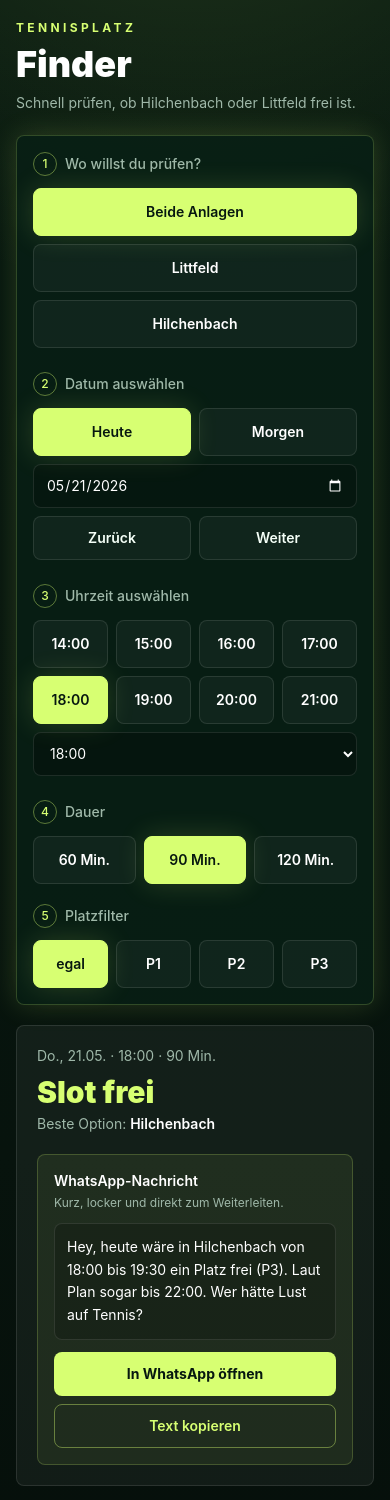
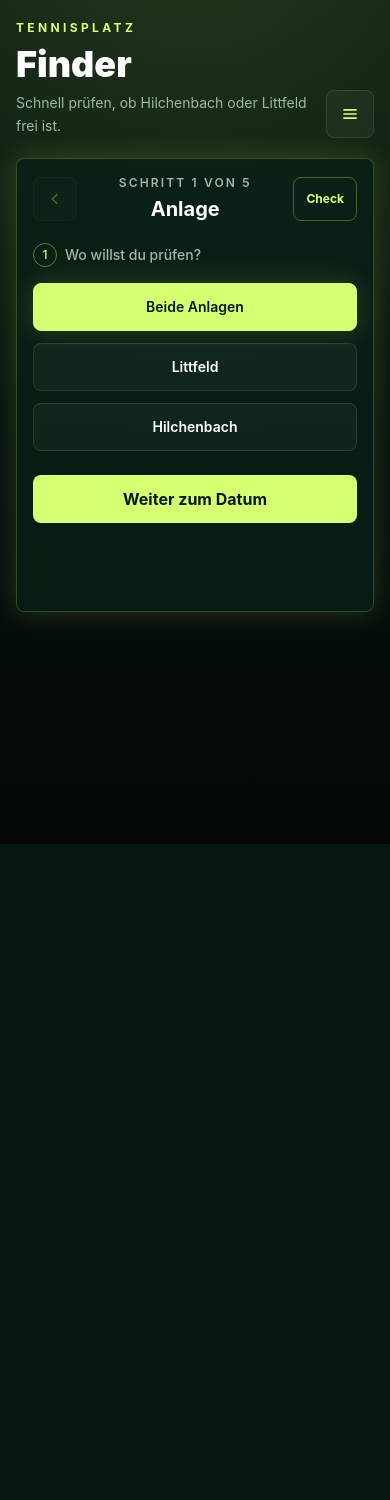
Before and after one commit to niklasnikvisualsmedia333/tennisplatz-finder, a React (Vite) app: page / in a window 390 px wide. Shown: the top 1500 px of the page. After the commit the page ends 844 px from the top, so only its background shows below. Built offline with nearby package versions, Linux system fonts and the light colour scheme.

Commit message:
Improve mobile step wizard

```diff
--- a/src/App.tsx
+++ b/src/App.tsx
@@ -1,4 +1,4 @@
-import { useMemo, useState, type ReactNode } from 'react';
+import { useEffect, useMemo, useRef, useState, type ReactNode } from 'react';
 import { courts, facilities, facilityIds, type CourtId, type FacilityId } from './data/facilities';
 import {
   analyzeAvailability,
@@ -13,13 +13,16 @@ import { addDays, formatDisplayDate, getDayKey, toIsoDate } from './lib/date';
 import { createWhatsAppText, createWhatsAppUrl } from './lib/share';
 
 type Scope = 'all' | FacilityId;
+type StepId = 1 | 2 | 3 | 4 | 5 | 6;
+type Duration = (typeof durations)[number];
 
 const times = Array.from({ length: 29 }, (_, index) => fromMinutes(toMinutes('08:00') + index * 30));
 const quickTimes = ['14:00', '15:00', '16:00', '17:00', '18:00', '19:00', '20:00', '21:00'];
 const durations = [60, 90, 120] as const;
+const storageKey = 'tennisplatz-finder-preferences';
 
 const baseNotice =
-  'Datenbasis: Trainingspläne plus manuell übertragene Termine. Kurzfristige Änderungen, private Buchungen, Wetter, Sperrungen und Verschiebungen bitte selbst prüfen.';
+  'Datenbasis: Trainingspläne plus manuell übertragene Termine. Kurzfristige Änderungen, private Buchungen, Wetter, Sperrungen und Verschiebungen bitte selbst prüfen. Vor allem bitte im Klubraum gegenprüfen, ob ein Event, Feiertag, Spieltag oder eine spontane Änderung eingetragen ist.';
 
 function cx(...classes: Array<string | false | null | undefined>): string {
   return classes.filter(Boolean).join(' ');
@@ -27,6 +30,44 @@ function cx(...classes: Array<string | false | null | undefined>): string {
 
 function scopeToFacilityIds(scope: Scope): FacilityId[] {
   return scope === 'all' ? facilityIds : [scope];
+}
+
+function isScope(value: unknown): value is Scope {
+  return value === 'all' || value === 'littfeld' || value === 'hilchenbach';
+}
+
+function isCourt(value: unknown): value is SelectedCourt {
+  return value === 'egal' || courts.includes(value as CourtId);
+}
+
+function isDuration(value: unknown): value is Duration {
+  return durations.includes(value as Duration);
+}
+
+function loadSavedPreferences(today: string) {
+  if (typeof window === 'undefined') {
+    return { scope: 'all' as Scope, date: today, time: '18:00', duration: 90 as Duration, selectedCourt: 'egal' as SelectedCourt };
+  }
+
+  try {
+    const saved = JSON.parse(window.localStorage.getItem(storageKey) ?? '{}') as Partial<{
+      scope: Scope;
+      date: string;
+      time: string;
+      duration: Duration;
+      selectedCourt: SelectedCourt;
+    }>;
+
+    return {
+      scope: isScope(saved.scope) ? saved.scope : ('all' as Scope),
+      date: typeof saved.date === 'string' ? saved.date : today,
+      time: typeof saved.time === 'string' && times.includes(saved.time) ? saved.time : '18:00',
+      duration: isDuration(saved.duration) ? saved.duration : (90 as Duration),
+      selectedCourt: isCourt(saved.selectedCourt) ? saved.selectedCourt : ('egal' as SelectedCourt),
+    };
+  } catch {
+    return { scope: 'all' as Scope, date: today, time: '18:00', duration: 90 as Duration, selectedCourt: 'egal' as SelectedCourt };
+  }
 }
 
 function StepLabel({ number, children }: { number: number; children: string }) {
@@ -37,6 +78,39 @@ function StepLabel({ number, children }: { number: number; children: string }) {
       </span>
       {children}
     </div>
+  );
+}
+
+function CalendarIcon() {
+  return (
+    <svg aria-hidden="true" viewBox="0 0 24 24" className="h-5 w-5" fill="none" stroke="currentColor" strokeWidth="2">
+      <path d="M7 3v4M17 3v4M4 9h16M6 5h12a2 2 0 0 1 2 2v11a2 2 0 0 1-2 2H6a2 2 0 0 1-2-2V7a2 2 0 0 1 2-2Z" />
+    </svg>
+  );
+}
+
+function ClockIcon() {
+  return (
+    <svg aria-hidden="true" viewBox="0 0 24 24" className="h-5 w-5" fill="none" stroke="currentColor" strokeWidth="2">
+      <path d="M12 6v6l4 2" />
+      <circle cx="12" cy="12" r="9" />
+    </svg>
+  );
+}
+
+function BackIcon() {
+  return (
+    <svg aria-hidden="true" viewBox="0 0 24 24" className="h-5 w-5" fill="none" stroke="currentColor" strokeWidth="2">
+      <path d="m15 18-6-6 6-6" />
+    </svg>
+  );
+}
+
+function MenuIcon() {
+  return (
+    <svg aria-hidden="true" viewBox="0 0 24 24" className="h-5 w-5" fill="none" stroke="currentColor" strokeWidth="2">
+      <path d="M4 7h16M4 12h16M4 17h16" />
+    </svg>
   );
 }
 
@@ -237,12 +311,16 @@ function SharePanel({
 
 export default function App() {
   const today = useMemo(() => toIsoDate(new Date()), []);
-  const [scope, setScope] = useState<Scope>('all');
-  const [date, setDate] = useState(today);
-  const [time, setTime] = useState('18:00');
-  const [duration, setDuration] = useState<(typeof durations)[number]>(90);
-  const [selectedCourt, setSelectedCourt] = useState<SelectedCourt>('egal');
+  const savedPreferences = useMemo(() => loadSavedPreferences(today), [today]);
+  const [scope, setScope] = useState<Scope>(savedPreferences.scope);
+  const [date, setDate] = useState(savedPreferences.date);
+  const [time, setTime] = useState(savedPreferences.time);
+  const [duration, setDuration] = useState<Duration>(savedPreferences.duration);
+  const [selectedCourt, setSelectedCourt] = useState<SelectedCourt>(savedPreferences.selectedCourt);
+  const [currentStep, setCurrentStep] = useState<StepId>(1);
+  const [menuOpen, setMenuOpen] = useState(false);
   const [copiedShareText, setCopiedShareText] = useState(false);
+  const dateInputRef = useRef<HTMLInputElement>(null);
 
   const selectedFacilityIds = scopeToFacilityIds(scope);
   const results = useMemo(
@@ -268,6 +346,35 @@ export default function App() {
   );
   const whatsAppUrl = useMemo(() => createWhatsAppUrl(shareMessage), [shareMessage]);
 
+  useEffect(() => {
+    window.localStorage.setItem(storageKey, JSON.stringify({ scope, date, time, duration, selectedCourt }));
+  }, [date, duration, scope, selectedCourt, time]);
+
+  function goToStep(step: StepId) {
+    setCurrentStep(step);
+    setMenuOpen(false);
+  }
+
+  function nextStep() {
+    setCurrentStep((step) => (Math.min(step + 1, 6) as StepId));
+    setMenuOpen(false);
+  }
+
+  function previousStep() {
+    setCurrentStep((step) => (Math.max(step - 1, 1) as StepId));
+    setMenuOpen(false);
+  }
+
+  function openDatePicker() {
+    const input = dateInputRef.current as (HTMLInputElement & { showPicker?: () => void }) | null;
+    input?.focus();
+    if (input?.showPicker) {
+      input.showPicker();
+      return;
+    }
+    input?.click();
+  }
+
   async function copyShareMessage() {
     const didCopy = await writeClipboardText(shareMessage);
 
@@ -280,6 +387,17 @@ export default function App() {
     alert(`Text konnte nicht automatisch kopiert werden:\n\n${shareMessage}`);
   }
 
+  const stepItems: Array<{ id: StepId; title: string; value: string }> = [
+    { id: 1, title: 'Anlage', value: scope === 'all' ? 'Beide Anlagen' : facilities[scope].name },
+    { id: 2, title: 'Datum', value: formatDisplayDate(date) },
+    { id: 3, title: 'Uhrzeit', value: time },
+    { id: 4, title: 'Dauer', value: `${duration} Min.` },
+    { id: 5, title: 'Platz', value: selectedCourt },
+    { id: 6, title: 'Ergebnis', value: best?.playable ? 'Slot frei' : 'Kein Slot' },
+  ];
+
+  const stepTitle = stepItems.find((step) => step.id === currentStep)?.title ?? 'Check';
+
   return (
     <main className="app-shell mx-auto flex min-h-screen w-full max-w-4xl flex-col lg:py-8">
       <header className="mb-5">
@@ -291,14 +409,65 @@ export default function App() {
               Schnell prüfen, ob Hilchenbach oder Littfeld frei ist.
             </p>
           </div>
+          <button
+            type="button"
+            onClick={() => setMenuOpen((open) => !open)}
+            className="focus-ring grid h-12 w-12 shrink-0 place-items-center rounded-lg border border-white/10 bg-white/[0.04] text-court-lime"
+            aria-expanded={menuOpen}
+            aria-label="Schritte öffnen"
+          >
+            <MenuIcon />
+          </button>
         </div>
+        {menuOpen && (
+          <nav className="mt-4 grid gap-2 rounded-lg border border-white/10 bg-black/20 p-2">
+            {stepItems.map((step) => (
+              <button
+                key={step.id}
+                type="button"
+                onClick={() => goToStep(step.id)}
+                className={cx(
+                  'focus-ring flex min-h-11 items-center justify-between rounded-lg px-3 text-left text-sm',
+                  currentStep === step.id ? 'bg-court-lime text-court-950' : 'bg-white/[0.04] text-white',
+                )}
+              >
+                <span className="font-semibold">{step.title}</span>
+                <span className="text-xs opacity-80">{step.value}</span>
+              </button>
+            ))}
+          </nav>
+        )}
       </header>
 
       <section className="rounded-lg border border-court-lime/20 bg-court-900/80 p-4 shadow-lime sm:p-5">
-        <div className="space-y-6">
-          <div>
+        <div className="mb-5 flex items-center justify-between gap-3">
+          <button
+            type="button"
+            onClick={previousStep}
+            disabled={currentStep === 1}
+            className="focus-ring grid h-11 w-11 place-items-center rounded-lg border border-white/10 bg-white/[0.04] text-court-lime disabled:opacity-30"
+            aria-label="Zurück"
+          >
+            <BackIcon />
+          </button>
+          <div className="min-w-0 text-center">
+            <p className="text-xs font-semibold uppercase tracking-[0.18em] text-court-muted">Schritt {Math.min(currentStep, 5)} von 5</p>
+            <h2 className="mt-1 text-xl font-bold text-white">{stepTitle}</h2>
+          </div>
+          <button
+            type="button"
+            onClick={() => goToStep(6)}
+            className="focus-ring min-h-11 rounded-lg border border-court-lime/30 px-3 text-xs font-bold text-court-lime"
+          >
+            Check
+          </button>
+        </div>
+
+        <div className="min-h-[22rem]">
+          {currentStep === 1 && (
+            <div>
             <StepLabel number={1}>Wo willst du prüfen?</StepLabel>
-            <div className="mt-3 grid grid-cols-1 gap-2 sm:grid-cols-3">
+            <div className="mt-4 grid grid-cols-1 gap-3">
               <ChoiceButton active={scope === 'all'} onClick={() => setScope('all')}>
                 Beide Anlagen
               </ChoiceButton>
@@ -309,42 +478,53 @@ export default function App() {
                 Hilchenbach
               </ChoiceButton>
             </div>
+            <button type="button" onClick={nextStep} className="focus-ring mt-6 min-h-12 w-full rounded-lg bg-court-lime px-4 font-bold text-court-950">
+              Weiter zum Datum
+            </button>
           </div>
+          )}
 
-          <div>
+          {currentStep === 2 && (
+            <div>
             <StepLabel number={2}>Datum auswählen</StepLabel>
-            <div className="mt-3 grid grid-cols-2 gap-2 sm:grid-cols-[auto_auto_1fr_auto_auto]">
+            <div className="mt-4 grid grid-cols-2 gap-2">
               <ChoiceButton compact active={date === today} onClick={() => setDate(today)}>
                 Heute
               </ChoiceButton>
               <ChoiceButton compact active={date === addDays(today, 1)} onClick={() => setDate(addDays(today, 1))}>
                 Morgen
               </ChoiceButton>
+            </div>
+            <div className="mt-4 rounded-lg border border-white/10 bg-black/20 p-3">
+              <label className="mb-2 flex items-center gap-2 text-sm font-semibold text-court-lime" htmlFor="date-picker">
+                <CalendarIcon />
+                Kalender
+              </label>
               <input
+                id="date-picker"
+                ref={dateInputRef}
                 aria-label="Datum"
                 type="date"
                 value={date}
                 onChange={(event) => setDate(event.target.value)}
-                className="focus-ring col-span-2 min-h-11 rounded-lg border border-white/10 bg-black/20 px-3 text-sm text-white sm:col-span-1"
+                className="focus-ring min-h-14 w-full rounded-lg border border-court-lime/30 bg-court-950 px-4 text-lg font-bold text-white"
               />
               <button
                 type="button"
-                onClick={() => setDate(addDays(date, -1))}
-                className="focus-ring min-h-11 rounded-lg border border-white/10 bg-white/[0.04] px-3 text-sm font-semibold"
+                onClick={openDatePicker}
+                className="focus-ring mt-3 min-h-12 w-full rounded-lg border border-court-lime/40 px-4 text-sm font-bold text-court-lime"
               >
-                Zurück
-              </button>
-              <button
-                type="button"
-                onClick={() => setDate(addDays(date, 1))}
-                className="focus-ring min-h-11 rounded-lg border border-white/10 bg-white/[0.04] px-3 text-sm font-semibold"
-              >
-                Weiter
+                Kalender öffnen
               </button>
             </div>
+            <button type="button" onClick={nextStep} className="focus-ring mt-6 min-h-12 w-full rounded-lg bg-court-lime px-4 font-bold text-court-950">
+              Weiter zur Uhrzeit
+            </button>
           </div>
+          )}
 
-          <div>
+          {currentStep === 3 && (
+            <div>
             <StepLabel number={3}>Uhrzeit auswählen</StepLabel>
             <div className="mt-3 grid grid-cols-4 gap-2">
               {quickTimes.map((quickTime) => (
@@ -353,11 +533,16 @@ export default function App() {
                 </ChoiceButton>
               ))}
             </div>
+            <label className="mt-4 flex items-center gap-2 text-sm font-semibold text-court-lime" htmlFor="time-picker">
+              <ClockIcon />
+              Genaue Uhrzeit
+            </label>
             <select
+              id="time-picker"
               aria-label="Alle Uhrzeiten"
               value={time}
               onChange={(event) => setTime(event.target.value)}
-              className="focus-ring mt-2 min-h-11 w-full rounded-lg border border-white/10 bg-black/25 px-3 text-sm text-white"
+              className="focus-ring mt-2 min-h-14 w-full rounded-lg border border-court-lime/30 bg-court-950 px-4 text-lg font-bold text-white"
             >
               {times.map((slot) => (
                 <option key={slot} value={slot}>
@@ -365,36 +550,70 @@ export default function App() {
                 </option>
               ))}
             </select>
+            <button type="button" onClick={nextStep} className="focus-ring mt-6 min-h-12 w-full rounded-lg bg-court-lime px-4 font-bold text-court-950">
+              Weiter zur Dauer
+            </button>
           </div>
+          )}
 
-          <div className="grid gap-5 sm:grid-cols-2">
+          {currentStep === 4 && (
             <div>
               <StepLabel number={4}>Dauer</StepLabel>
-              <div className="mt-3 grid grid-cols-3 gap-2">
+              <div className="mt-4 grid grid-cols-1 gap-3 sm:grid-cols-3">
                 {durations.map((option) => (
-                  <ChoiceButton key={option} compact active={duration === option} onClick={() => setDuration(option)}>
+                  <ChoiceButton key={option} active={duration === option} onClick={() => setDuration(option)}>
                     {option} Min.
                   </ChoiceButton>
                 ))}
               </div>
+              <button type="button" onClick={nextStep} className="focus-ring mt-6 min-h-12 w-full rounded-lg bg-court-lime px-4 font-bold text-court-950">
+                Weiter zum Platz
+              </button>
             </div>
+          )}
+
+          {currentStep === 5 && (
             <div>
               <StepLabel number={5}>Platzfilter</StepLabel>
-              <div className="mt-3 grid grid-cols-4 gap-2">
-                <ChoiceButton compact active={selectedCourt === 'egal'} onClick={() => setSelectedCourt('egal')}>
+              <div className="mt-4 grid grid-cols-2 gap-3">
+                <ChoiceButton active={selectedCourt === 'egal'} onClick={() => setSelectedCourt('egal')}>
                   egal
                 </ChoiceButton>
                 {courts.map((court) => (
-                  <ChoiceButton key={court} compact active={selectedCourt === court} onClick={() => setSelectedCourt(court)}>
+                  <ChoiceButton key={court} active={selectedCourt === court} onClick={() => setSelectedCourt(court)}>
                     {court}
                   </ChoiceButton>
                 ))}
               </div>
+              <button type="button" onClick={nextStep} className="focus-ring mt-6 min-h-12 w-full rounded-lg bg-court-lime px-4 font-bold text-court-950">
+                Ergebnis anzeigen
+              </button>
             </div>
-          </div>
+          )}
+
+          {currentStep === 6 && (
+            <div className="space-y-3">
+              <StepLabel number={5}>Zusammenfassung</StepLabel>
+              <div className="mt-4 grid gap-2">
+                {stepItems.slice(0, 5).map((step) => (
+                  <button
+                    key={step.id}
+                    type="button"
+                    onClick={() => goToStep(step.id)}
+                    className="focus-ring flex min-h-12 items-center justify-between rounded-lg border border-white/10 bg-black/20 px-3 text-left"
+                  >
+                    <span className="text-sm text-court-muted">{step.title}</span>
+                    <span className="text-sm font-bold text-white">{step.value}</span>
+                  </button>
+                ))}
+              </div>
+            </div>
+          )}
         </div>
       </section>
 
+      {currentStep === 6 && (
+      <>
       <section aria-live="polite" className="mt-5 rounded-lg border border-white/10 bg-white/[0.05] p-5">
         <p className="text-sm text-court-muted">{formatDisplayDate(date)} · {time} · {duration} Min.</p>
         <div className="mt-2 flex flex-wrap items-end justify-between gap-3">
@@ -487,6 +706,8 @@ export default function App() {
           </p>
         )}
       </footer>
+      </>
+      )}
     </main>
   );
 }
--- a/src/lib/share.ts
+++ b/src/lib/share.ts
@@ -36,7 +36,7 @@ export function createWhatsAppText({ result, date, time, duration, todayIso }: S
   const courtText = courts ? ` (${courts})` : '';
   const longestText = longestUntil && longestUntil !== slotEnd ? ` Laut Plan sogar bis ${longestUntil}.` : '';
 
-  return `Hey, ${day} wäre in ${result.facilityName} von ${time} bis ${slotEnd} ${courtSummary} frei${courtText}.${longestText} Wer hätte Lust auf Tennis?`;
+  return `Hey, ${day} wäre in ${result.facilityName} von ${time} bis ${slotEnd} ${courtSummary} frei${courtText}.${longestText}`;
 }
 
 export function createWhatsAppUrl(text: string): string {
```
Also changed, not shown: 1 other file (tests, documents, lock files or other folders).
